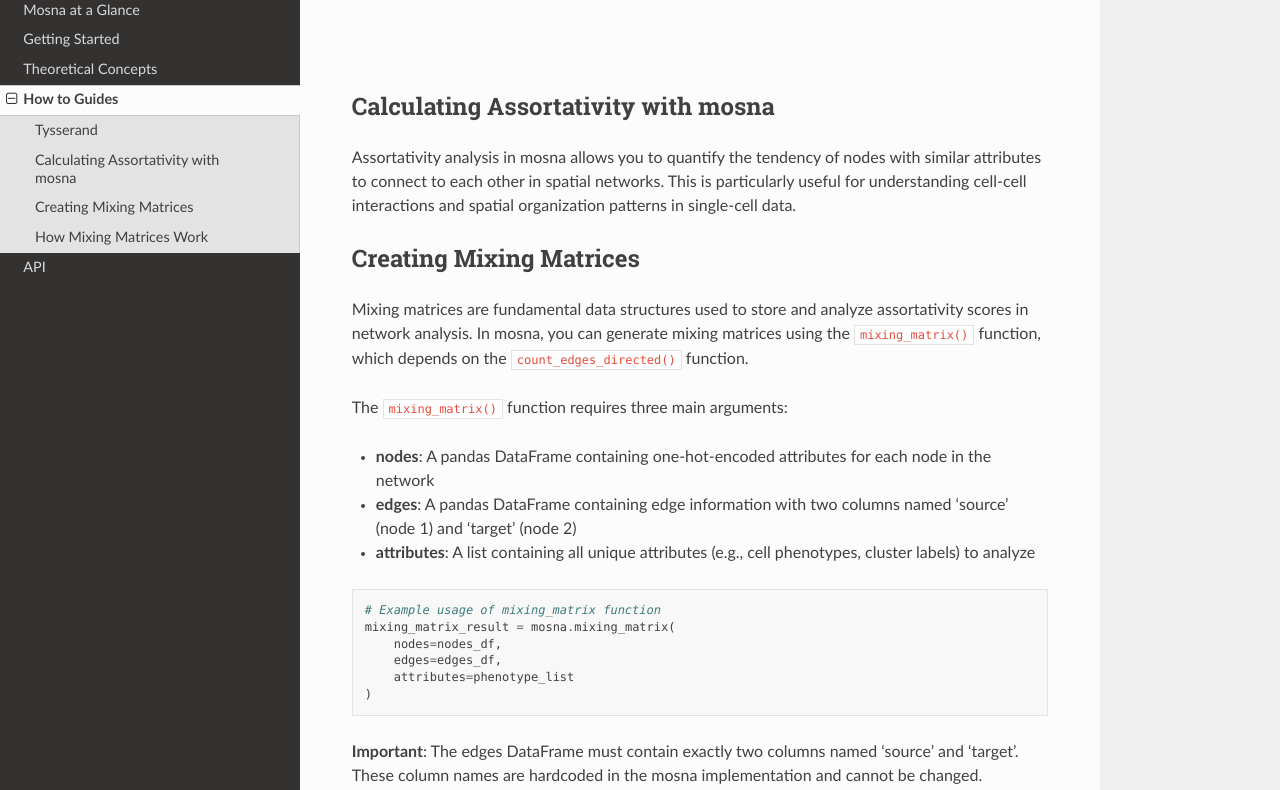
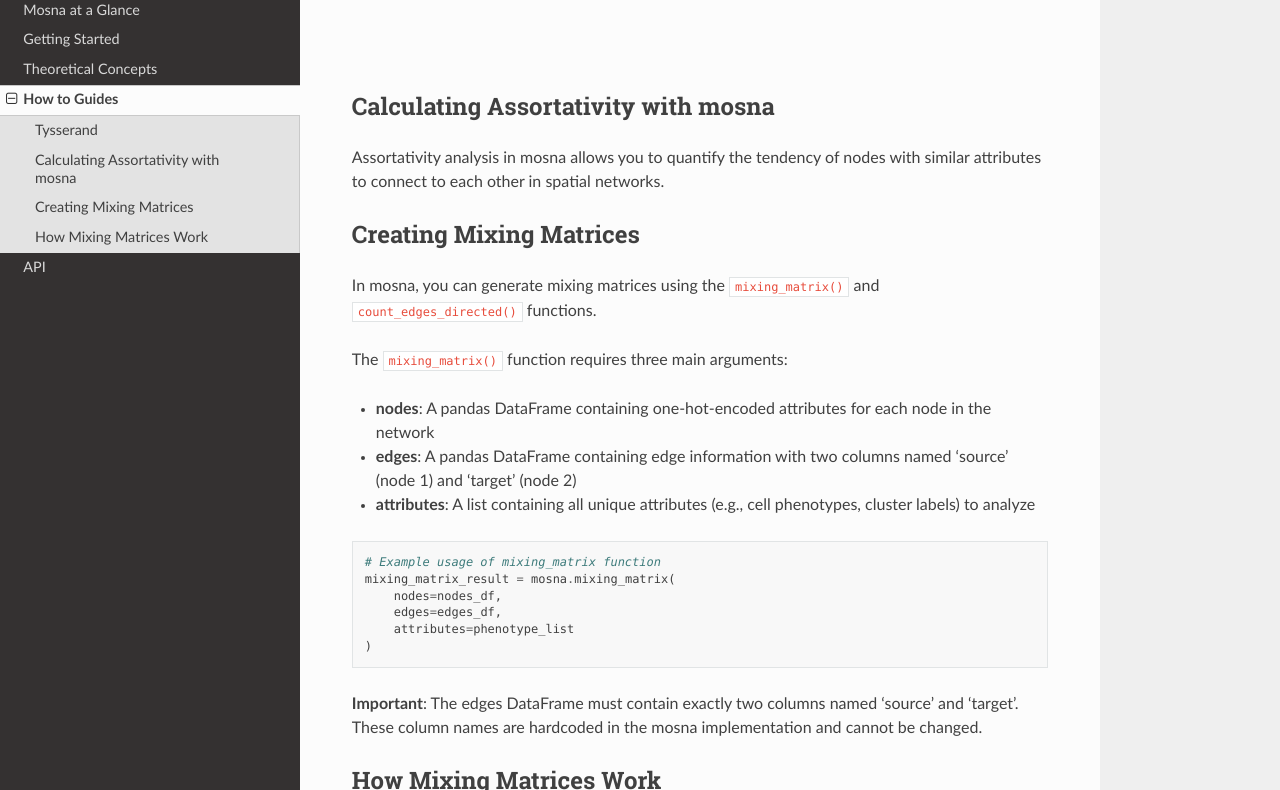
Before and after one commit to Bram-Simon/mosna_documentation, a Sphinx documentation site: the page built from docs/source/how_to_guides.rst, in a window 1280 px wide and 900 px high, scrolled down 1356 px, cut to the strip 110-900 px from the top of the window. Built offline with Sphinx 7.4.7 and the Read the Docs theme 3.1.0, drawn with Linux system fonts in a browser that asks for light colours; some of the changed text lies outside the part shown.

Commit message:
fix underline

```diff
--- a/docs/source/how_to_guides.rst
+++ b/docs/source/how_to_guides.rst
@@ -61,12 +61,13 @@ Now we are ready to plot the network using tysserand's built-in plotting functio
 Calculating Assortativity with mosna
 ------------------------------------
 
-Assortativity analysis in mosna allows you to quantify the tendency of nodes with similar attributes to connect to each other in spatial networks. This is particularly useful for understanding cell-cell interactions and spatial organization patterns in single-cell data.
+Assortativity analysis in mosna allows you to quantify the tendency of nodes with similar
+attributes to connect to each other in spatial networks.
 
 Creating Mixing Matrices
 ------------------------
 
-Mixing matrices are fundamental data structures used to store and analyze assortativity scores in network analysis. In mosna, you can generate mixing matrices using the ``mixing_matrix()`` function, which depends on the ``count_edges_directed()`` function.
+In mosna, you can generate mixing matrices using the ``mixing_matrix()`` and ``count_edges_directed()`` functions.
 
 The ``mixing_matrix()`` function requires three main arguments:
 
@@ -123,7 +124,6 @@ The function uses logical operations to identify valid edge pairs. For each edge
         )
     )
 
-This approach ensures that edges are counted correctly regardless of the direction of the connection, which is essential for undirected network analysis.
 
 **Data Requirements**
 
```
